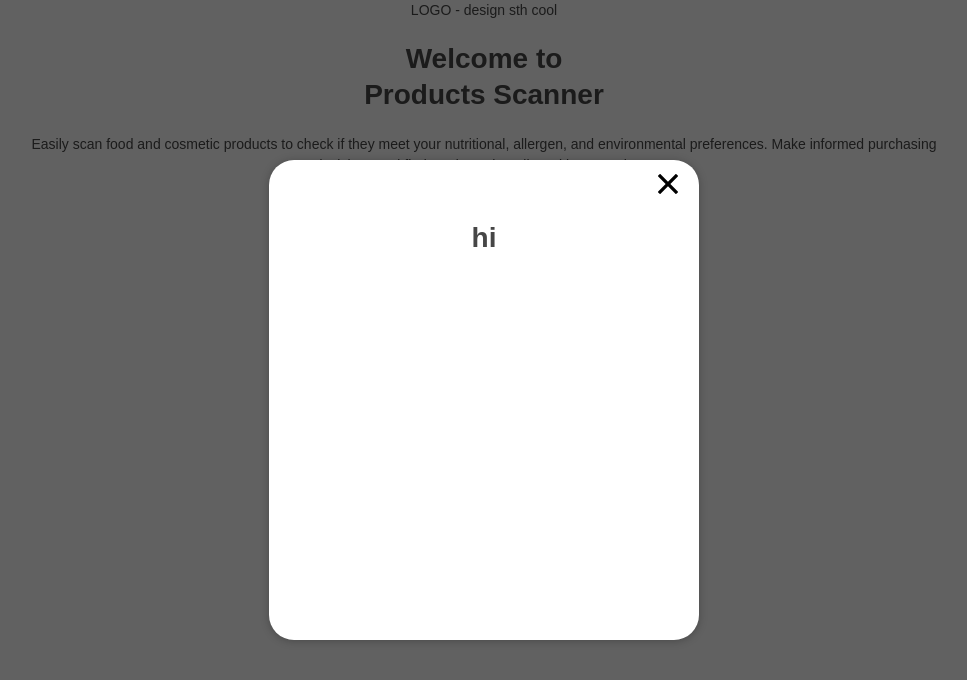
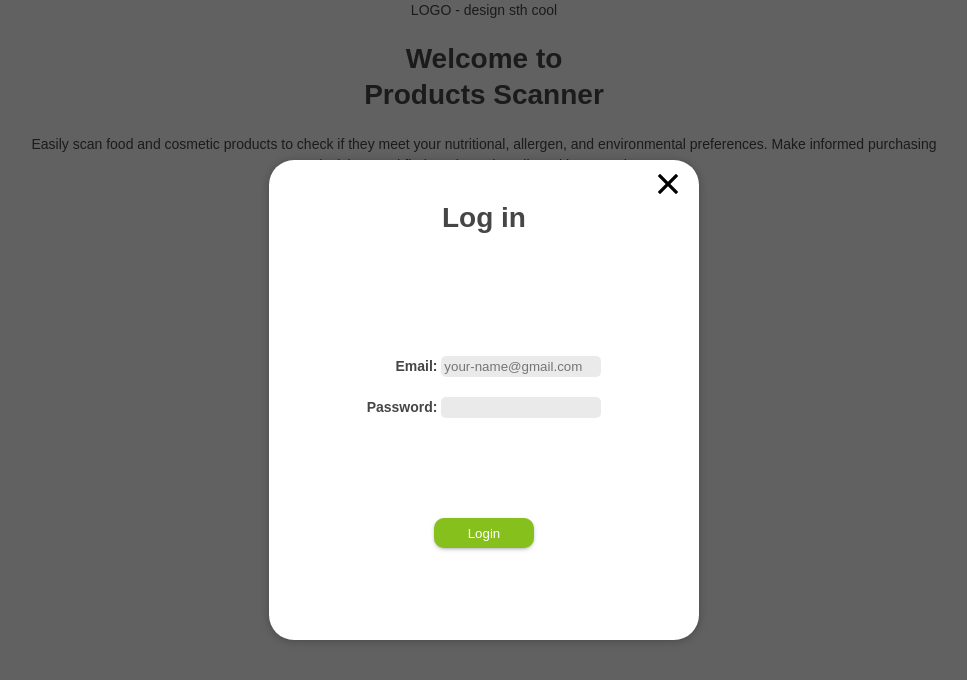
Before and after one commit to Eyal-donut/NutriScan-client, a React (Create React App) app: page / in a window 1280 px wide. Both pictures are taken after a click on the button "Login". Shown: the top 680 px of the page, without its empty margins (156-1123 px from the left). Built offline with nearby package versions, Linux system fonts and the light colour scheme.

Commit message:
loginPageDone_not_yet_sending_request

```diff
--- a/src/components/Button/Button.js
+++ b/src/components/Button/Button.js
@@ -1,7 +1,7 @@
 import classes from './Button.module.css'
 
-const Button = ({text, className, onBtnClick, id}) => {
-    return <button id={id} onClick={onBtnClick} className={`${classes.button} ${className}`}>{text}</button>
+const Button = ({text, className, onBtnClick, id, type, disabled}) => {
+    return <button disabled={disabled} type={type} id={id} onClick={onBtnClick} className={`${classes.button} ${className}`}>{text}</button>
 }
 
 export default Button
--- /dev/null
+++ b/src/components/LoginForm/LoginForm.js
@@ -0,0 +1,86 @@
+import classes from "./LoginForm.module.css";
+import { useRef, useState } from "react";
+import Button from "../Button/Button";
+import constants from "../../constants/constants";
+
+const LoginForm = ({ loginHandler }) => {
+  const [isInvalidPassword, setIsInvalidPassword] = useState(false);
+  const [isInvalidEmail, setIsInvalidEmail] = useState(false);
+
+  const emailRef = useRef(null);
+  const passwordRef = useRef(null);
+
+  const inputHandler = (e) => {
+    setTimeout(() => {
+      if (e.target.name === "email") {
+        if (!constants.EMAIL_REGEX.test(e.target.value)) {
+          setIsInvalidEmail(true);
+        } else setIsInvalidEmail(false);
+      }
+      if (e.target.name === "password") {
+        if (e.target.value.length <= 5) {
+          setIsInvalidPassword(true);
+        } else setIsInvalidPassword(false);
+      }
+    }, 1000);
+  };
+
+  const submitHandler = (e) => {
+    loginHandler(e, emailRef.current.value, passwordRef.current.value);
+  };
+
+  return (
+    <form onSubmit={submitHandler} className={classes.form}>
+      <ul className={classes.ul}>
+        <li>
+          <label htmlFor="email" className={classes.label}>
+            Email:{" "}
+          </label>
+          <input
+            name="email"
+            type="text"
+            ref={emailRef}
+            className={classes.input}
+            placeholder="your-name@gmail.com"
+            onChange={inputHandler}
+          />
+        </li>
+        <li>
+          <label htmlFor="password" className={classes.label}>
+            Password:{" "}
+          </label>
+          <input
+            name="password"
+            type="password"
+            ref={passwordRef}
+            className={classes.input}
+            onChange={inputHandler}
+          />
+        </li>
+      </ul>
+      {isInvalidEmail && !isInvalidPassword && (
+        <div className={classes.errorText}>Invalid Email format</div>
+      )}
+      {isInvalidPassword && !isInvalidEmail && (
+        <div className={classes.errorText}>
+          Password must be longer than six characters.
+        </div>
+      )}
+      {isInvalidEmail && isInvalidPassword && (
+        <div className={classes.errorText}>
+          Invalid Email format.
+          <br />
+          Password must be longer than six characters.
+        </div>
+      )}
+      <Button
+        type="submit"
+        text="Login"
+        id="login-btn"
+        className={classes.button}
+        disabled={isInvalidEmail || isInvalidPassword ? true : false}
+      />
+    </form>
+  );
+};
+export default LoginForm;
--- /dev/null
+++ b/src/components/LoginForm/LoginForm.module.css
@@ -0,0 +1,43 @@
+.form {
+    margin-top: 10rem;
+}
+
+.label {
+    font-weight: 650;
+}
+
+.input {
+  height: max-content;
+  padding: 0.3rem;
+  width: 16rem;
+  border-radius: 5px;
+  background: rgb(255, 255, 255, 0.7);
+  margin-top: var(--prim-margin-top);
+  border: none;
+  background: var(--bgr-input);
+}
+
+
+.ul {
+    display: flex;
+    flex-direction: column;
+    align-items: flex-end;
+    justify-content: center;
+
+}
+
+.button {
+    margin-top: 10rem;
+}
+
+.errorText {
+    position: absolute;
+    top:auto;
+    left: 50%;
+    transform: translateX(-50%);
+    font-size: 1.2rem;
+    margin-top: var(--prim-margin-top);
+    line-height: 1.8;
+    color: var(--red);
+    width: max-content;
+  }
--- a/src/components/Modal/NestedWindow.module.css
+++ b/src/components/Modal/NestedWindow.module.css
@@ -8,9 +8,9 @@
   box-shadow: 0 1px 8px rgb(0, 0, 0, 0.25);
   display: flex;
   flex-direction: column;
-  justify-content: space-between;
+  justify-content: flex-start;
   align-items: center;
-  padding: 4rem;
+  padding: 2rem;
   border-radius: 25px;
   position: relative;
 }
--- a/src/constants/constants.js
+++ b/src/constants/constants.js
@@ -1,5 +1,6 @@
 const constants = {
-    APP_NAME : "Products Scanner"
+    APP_NAME : "Products Scanner",
+    EMAIL_REGEX: /^\w+([\.-]?\w+)*@\w+([\.-]?\w+)*(\.\w{2,3})+$/
 }
 
 export default constants
--- a/src/constants/styleConstants.css
+++ b/src/constants/styleConstants.css
@@ -10,6 +10,7 @@
     --main-text-color: #464646;
     --sec-text-color: #FFFFFF;
     --bgr-nestedWindow: rgb(147,138,138, .9 );
+    --bgr-input: rgb(147,138,138, .18 );
     --bgr-screenCover: rgB(0,0,0,.62);
 
     --navbar-box-shadow: rgba(100, 100, 111, 0.2) 0px 7px 29px 0px;
--- a/src/index.css
+++ b/src/index.css
@@ -40,3 +40,11 @@ h1 {
 p {
   margin-top: var(--prim-margin-top);
 }
+
+ul{
+  list-style: none;
+}
+
+input:focus{
+  outline: none
+}
--- a/src/pages/LoginPage/LoginPage.js
+++ b/src/pages/LoginPage/LoginPage.js
@@ -1,10 +1,21 @@
+import { useState } from "react";
 import Modal from "../../components/Modal/Modal";
+import Button from "../../components/Button/Button";
+import LoginForm from "../../components/LoginForm/LoginForm";
 
 const LoginPage = () => {
+  const [isLoginFailed, setIsLoginFailed] = useState(false);
+
+  const loginHandler = (e, email, password) => {
+    e.preventDefault();
+    console.log(email, password);
+  };
+
   return (
     <Modal>
+      <h1>Log in</h1>
+      <LoginForm loginHandler={loginHandler} />
 
-      <h1>hi</h1>
     </Modal>
   );
 };
```
